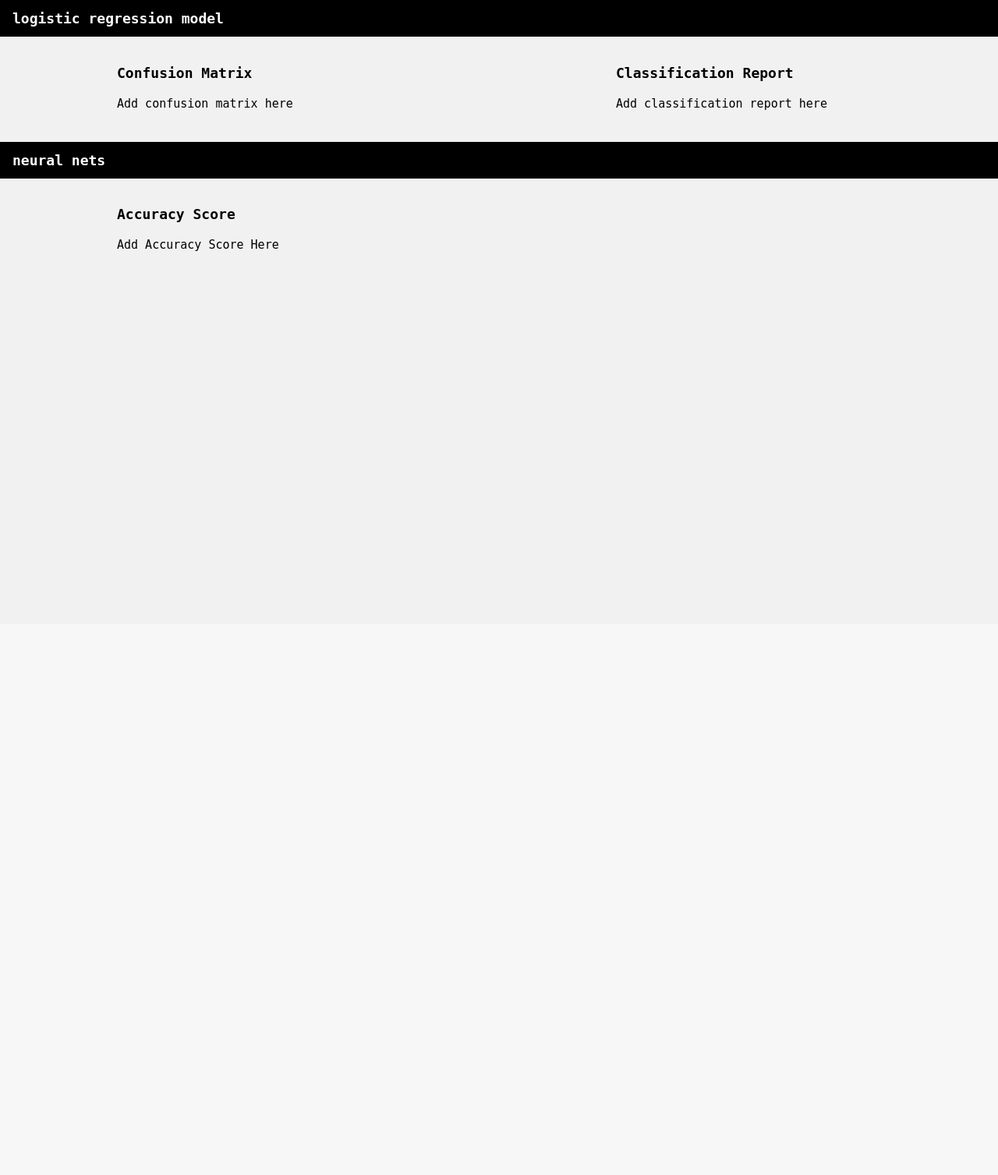
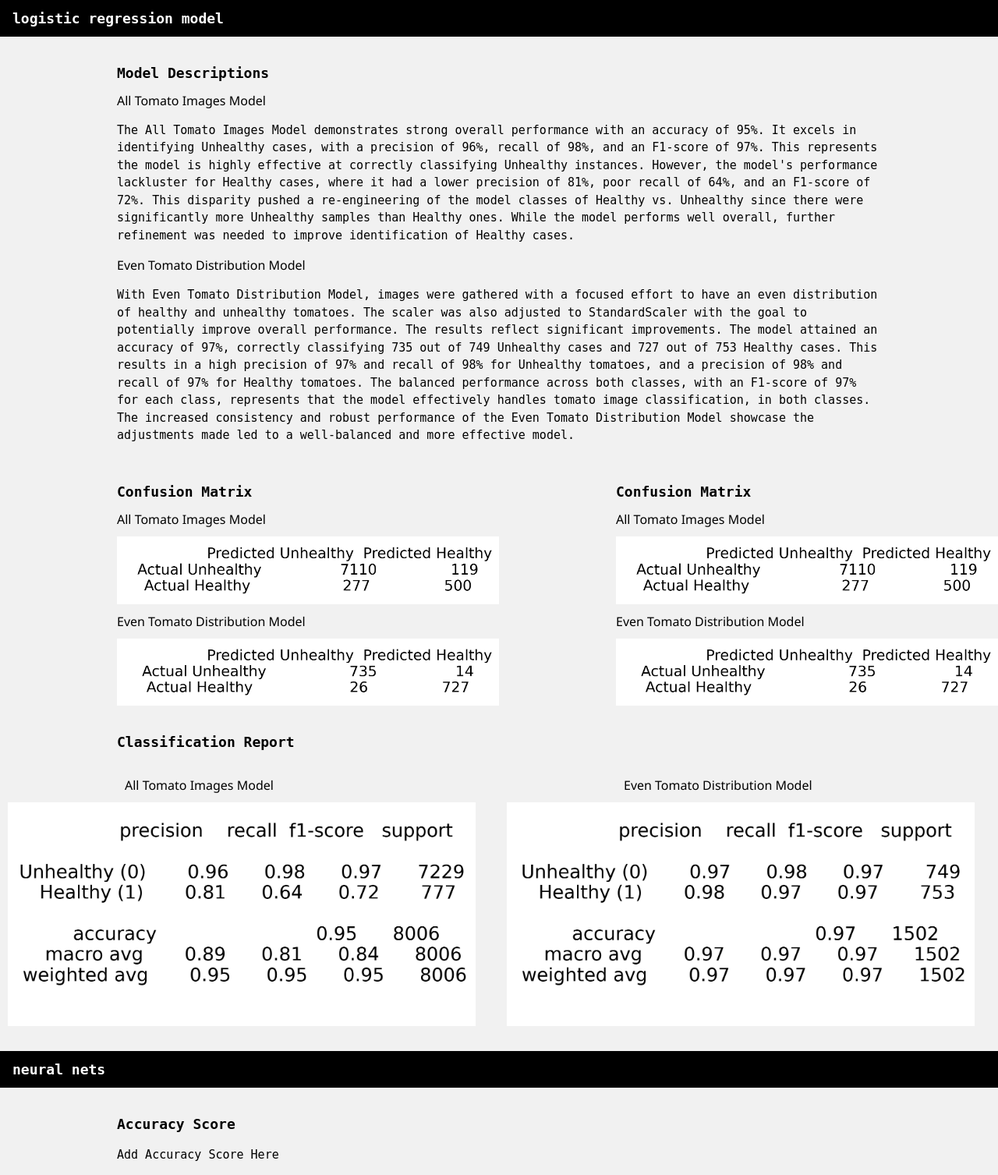
Before and after one commit to gfoley15/whats_killing_my_tomatoes, a Flask app: page /dashboard in a window 1280 px wide. Shown: the whole page at 78% size. Before the commit the page ends 322 px from the top, so only its background shows below. Run offline with Flask 3, Linux system fonts and the light colour scheme.

Commit message:
even tomato model, log reg html code

```diff
--- a/flask_app & js/templates/dashboard.html
+++ b/flask_app & js/templates/dashboard.html
@@ -20,17 +20,61 @@ html,body,h1,h2,h3,h4,h5 {font-family: monospace}
     <h5><b>logistic regression model</b></h5>
     </header>
     <br>
+
+    <!-- Model Descriptions -->
+<div class="w3-light-grey w3-display-container w3-col s12" style="padding-left:150px; padding-right:150px;">
+  <h5><b>Model Descriptions</b></h5>
+  <div id="Descriptions" style="padding-left: 0px;">
+      <h6>All Tomato Images Model</h6>
+      <p>The All Tomato Images Model demonstrates strong overall performance with an accuracy of 95%. It excels in identifying Unhealthy cases, with a precision of 96%, recall of 98%, and an F1-score of 97%. This represents the model is highly effective at correctly classifying Unhealthy instances. However, the model's performance lackluster for Healthy cases, where it had a lower precision of 81%, poor recall of 64%, and an F1-score of 72%. This disparity pushed a re-engineering of the model classes of Healthy vs. Unhealthy since there were significantly more Unhealthy samples than Healthy ones. While the model performs well overall, further refinement was needed to improve identification of Healthy cases.</p>
+      <h6>Even Tomato Distribution Model</h6>
+      <p>With Even Tomato Distribution Model, images were gathered with a focused effort to have an even distribution of healthy and unhealthy tomatoes. The scaler was also adjusted to StandardScaler with the goal to potentially improve overall performance. The results reflect significant improvements. The model attained an accuracy of 97%, correctly classifying 735 out of 749 Unhealthy cases and 727 out of 753 Healthy cases. This results in a high precision of 97% and recall of 98% for Unhealthy tomatoes, and a precision of 98% and recall of 97% for Healthy tomatoes. The balanced performance across both classes, with an F1-score of 97% for each class, represents that the model effectively handles tomato image classification, in both classes. The increased consistency and robust performance of the Even Tomato Distribution Model showcase the adjustments made led to a well-balanced and more effective model.</p>
+  </div>
+  <br>
+</div>
+
+<!-- Confusion Matrix Comparison -->
 <div class="w3-light-grey w3-display-container w3-col s6" style="padding-left:150px">
   <h5><b>Confusion Matrix</b></h5>
   <div id="Matrix" style="padding-left: 0px">
-            <p>Add confusion matrix here</p>
+      <!-- Images for Confusion Matrix -->
+      <h6>All Tomato Images Model</h6>
+      <img src='/../images/confusion_matrix_text.png' alt="All Tomato Images Model Confusion Matrix" style="width:100%; max-width:600px;">
+      <br>
+      <h6>Even Tomato Distribution Model</h6>
+      <img src='/../images/even_confusion_matrix_text.png' alt="Even Tomato Distribution Model Confusion Matrix" style="width:100%; max-width:600px;">
+  </div>
   <br>
 </div>
+
+<!-- Confusion Matrix Comparison -->
+<div class="w3-light-grey w3-display-container w3-col s6" style="padding-left:150px">
+  <h5><b>Confusion Matrix</b></h5>
+  <div id="Matrix" style="padding-left: 0px">
+      <!-- Images for Confusion Matrix -->
+      <h6>All Tomato Images Model</h6>
+      <img src='/../images/confusion_matrix_text.png' alt="All Tomato Images Model Confusion Matrix" style="width:100%; max-width:600px;">
+      <br>
+      <h6>Even Tomato Distribution Model</h6>
+      <img src='/../images/even_confusion_matrix_text.png' alt="Even Tomato Distribution Model Confusion Matrix" style="width:100%; max-width:600px;">
   </div>
-    <div class="w3-light-grey w3-display-container w3-col s6" style="padding-left:150px">
-        <h5><b>Classification Report</b></h5>
-        <div id="Classification" style="padding-left: 0px;">
-            <p> Add classification report here</p>
+  <br>
+</div>
+
+<!-- Classification Report Comparison -->
+<div class="w3-light-grey w3-display-container w3-col s12" style="padding-left:0; padding-right:0;">
+    <h5 style="padding-left:150px; text-align:left;"><b>Classification Report</b></h5>
+    <div id="Classification" class="w3-row" style="margin-left:0; margin-right:0;">
+        <!-- Image for All Tomato Images Model -->
+        <div class="w3-half" style="padding:10px;">
+            <h6 style="text-align:left; padding-left:150px;">All Tomato Images Model</h6>
+            <img src='/../images/classification_report.png' alt="All Tomato Images Model Classification Report" style="width:100%; max-width:600px;">
+        </div>
+        <!-- Image for Even Tomato Distribution Model -->
+        <div class="w3-half" style="padding:10px;">
+            <h6 style="text-align:left; padding-left:150px;">Even Tomato Distribution Model</h6>
+            <img src='/../images/even_classification_report.png' alt="Even Tomato Distribution Model Classification Report" style="width:100%; max-width:600px;">
+        </div>
     </div>
     <br>
 </div>
```
Also changed, not shown: Output/classification_report.png (added), Output/confusion_matrix.png (added), Output/confusion_matrix_text.png (added), Output/even_classification_report.png (added), Output/even_confusion_matrix.png (added), Output/even_confusion_matrix_text.png (added), Output/images_accessed_by_disease_even_distro.png (added), flask_app & js/images/classification_report.png (added), flask_app & js/images/confusion_matrix.png (added), flask_app & js/images/confusion_matrix_text.png (added), flask_app & js/images/even_classification_report.png (added), flask_app & js/images/even_confusion_matrix.png (added), flask_app & js/images/even_confusion_matrix_text.png (added), flask_app & js/images/images_accessed_by_disease.png (added), 1 more files, 4 other files. Lines whose indentation alone changed are shown as unchanged.
